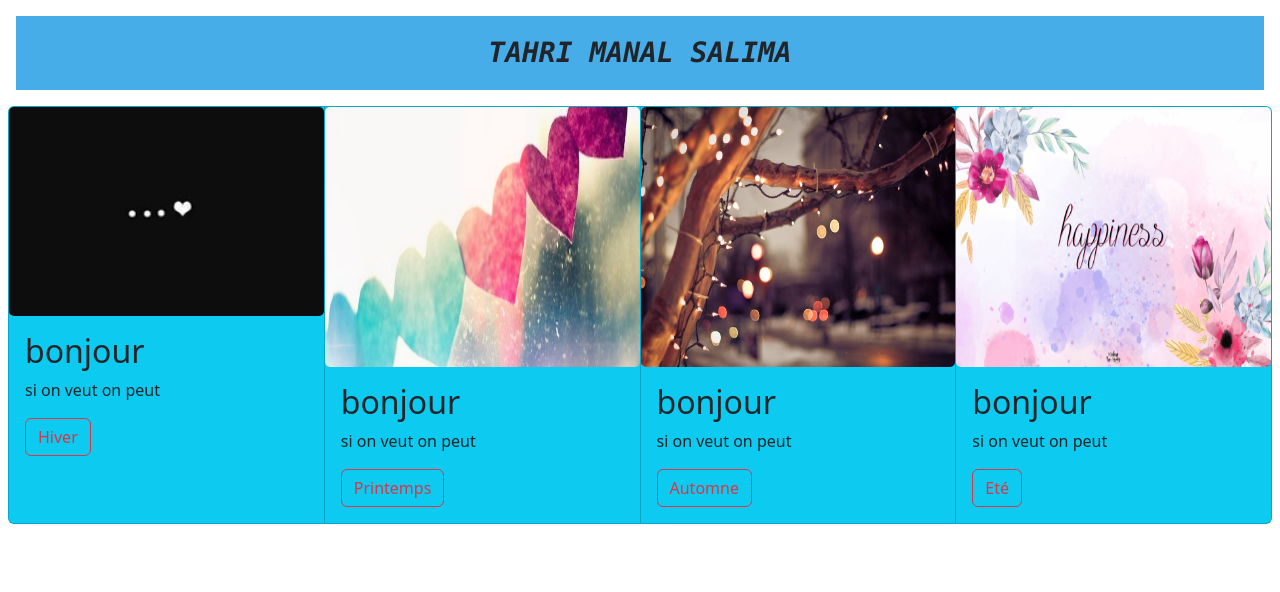
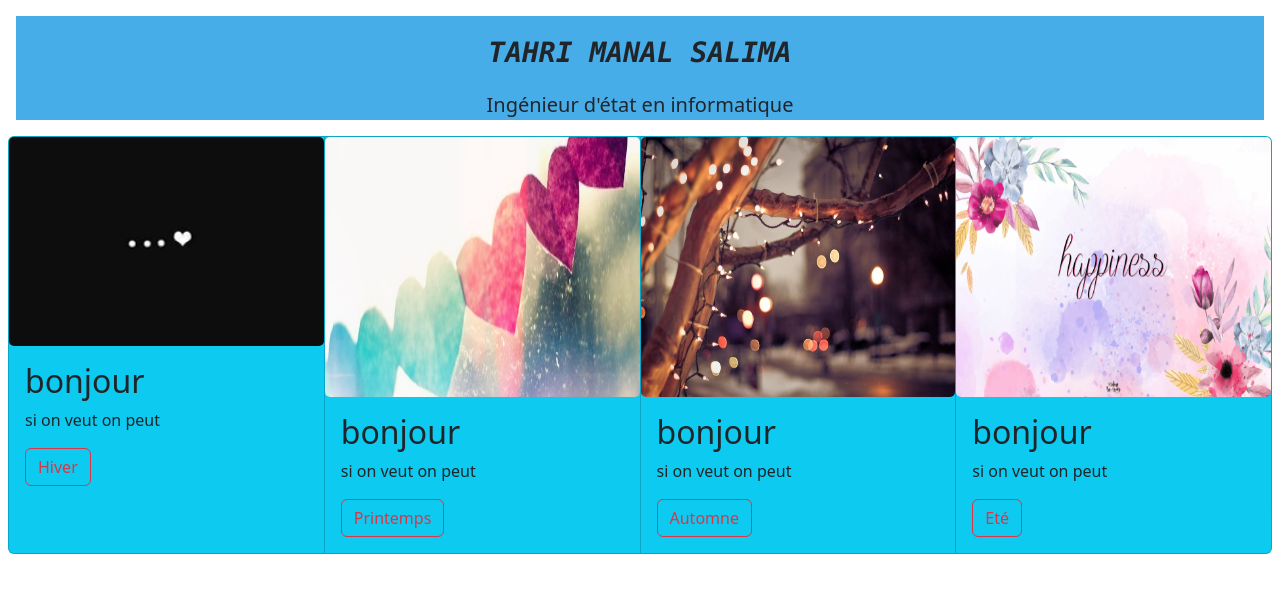
Before and after one commit to minilyassila/app, a plain HTML site: page index.html in a window 1280 px wide. Drawn offline with nearby package versions, Linux system fonts and the light colour scheme.

Commit message:
Update index.html

```diff
--- a/index.html
+++ b/index.html
@@ -10,6 +10,7 @@
 
     <header class=" text-bolde m-3 justify-content-center" style="background-color: rgb(71, 173, 233);">
        <div class="text-center p-3 text-uppercase fw-bold fst-italic fs-3 font-monospace">TAHRI Manal Salima</div>
+        <p class="text-center fs-5">Ingénieur d'état en informatique</p>
     </header>
 
    <main class="card-group m-2">
```
